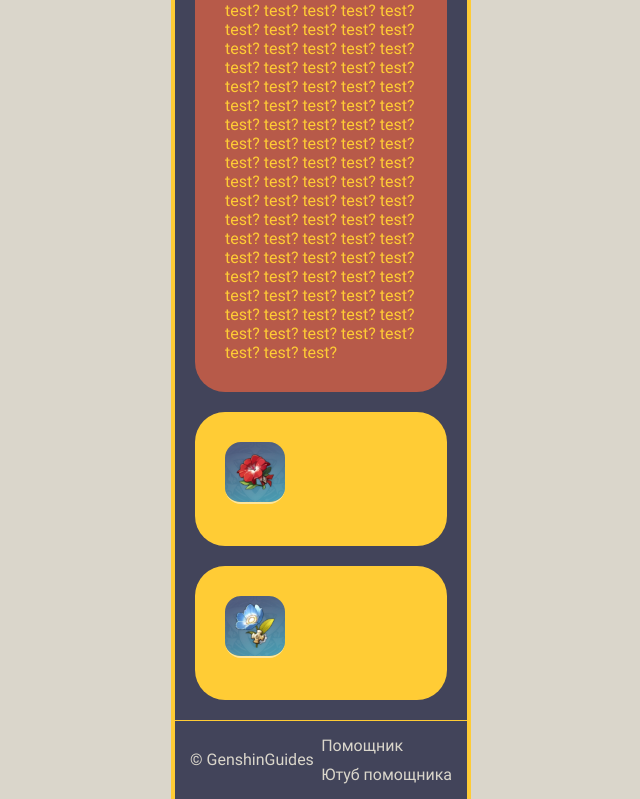
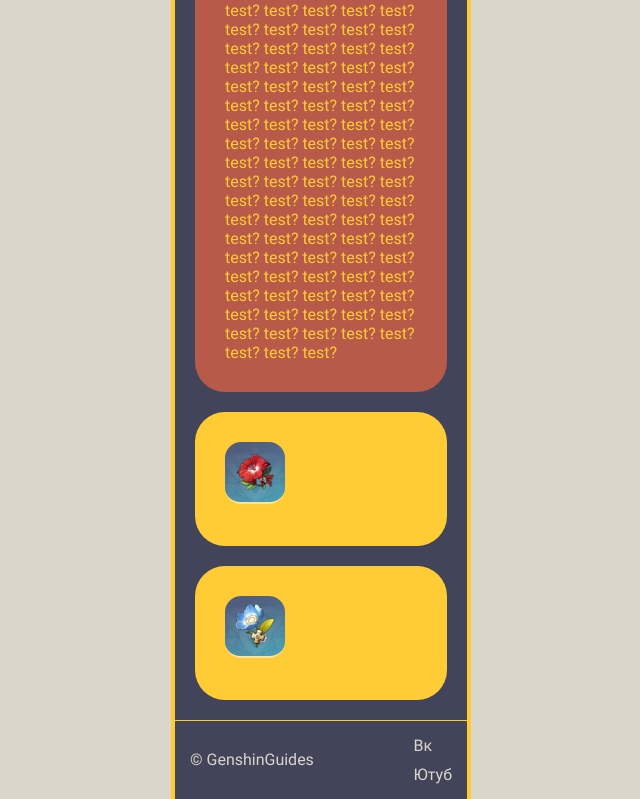
Before and after one commit to DanteBes/GenshinGuides, a plain HTML site: page index.html in a window 1280 px wide. Shown: the part 3722-4521 px from the top of the page, without its empty margins (319-959 px from the left). Drawn offline with Linux system fonts and the light colour scheme; a web font is replaced by a local one.

Commit message:
Rewrote "footer_list", updated link texts, added the class "footer__menu-item" to the "li" tag, added two classes "footer__menu-link" and "footer__menu-link_hover-efect" to the "a" tag, applied styles from "header__menu-link" for the class "footer__menu-link", and added a "hover" pseudo-class with a color variable for the class "footer__menu-link_hover-efect".

```diff
--- a/css/style.css
+++ b/css/style.css
@@ -395,7 +395,12 @@ body {
   list-style: none;
 }
 
-.footer__list a {
+.footer__menu-link {
   color: var(--primary);
   text-decoration: none;
+  transition: 0.8s;
 }
+
+.footer__menu-link_hover-efect:hover {
+  color: var(--additional);
+}
--- a/index.html
+++ b/index.html
@@ -162,7 +162,7 @@
                 HP.
               </p>
             </div>
-            <a class="easter-egg easter-egg__animated" href="#">
+            <a class="easter-egg easter-egg__animated" href="https://github.com/art0tod">
               <img class="easter-egg__image" src="src/img/png/StickerHuTao.png" loading="lazy">
             </a>
           </article>
@@ -213,11 +213,11 @@
   <footer class="footer content-section content-section_theme_dark">
     <p class="footer__copy">© GenshinGuides</p>
     <ul class="footer__list">
-      <li>
-        <a href="https://github.com/art0tod">Помощник</a>
+      <li class="footer__menu-item">
+        <a class="footer__menu-link footer__menu-link_hover-efect" href="https://vk.com/besfalin_yt">Вк</a>
       </li>
-      <li>
-        <a href="https://youtube.com/@sketchwaves-wu4st?si=pRJtk3dJcEMz3ffn">Ютуб помощника</a>
+      <li class="footer__menu-item">
+        <a class="footer__menu-link footer__menu-link_hover-efect" href="">Ютуб</a>
       </li>
     </ul>
   </footer>
```
